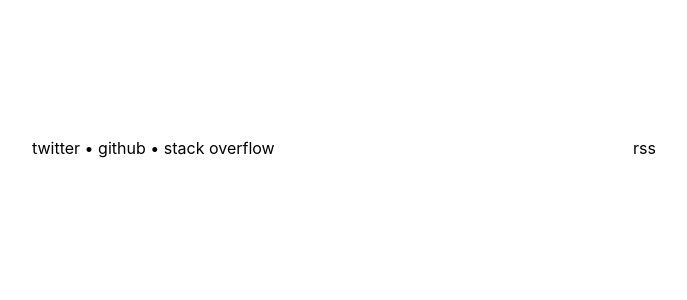
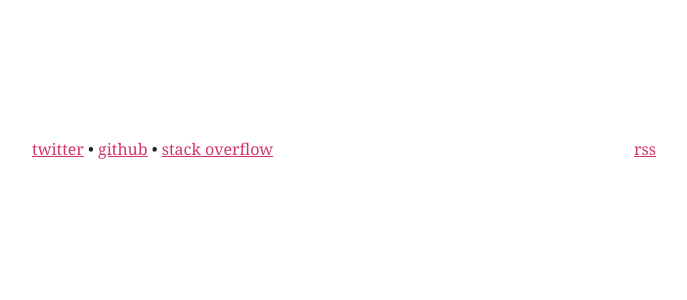
Before and after one commit to chimanSeyedhashemi/post, a Next.js app in the folder my-app/: page / in a window 1280 px wide. Shown: the top 300 px of the page, without its empty margins (296-983 px from the left). Built offline with nearby package versions, Linux system fonts and the light colour scheme.

Commit message:
Css variables

```diff
--- a/my-app/styles/globals.css
+++ b/my-app/styles/globals.css
@@ -1,16 +1,31 @@
-html,
+:root {
+  --bodyBackground: #fff;
+  --defaultColor: #222;
+  --primaryColor: #d23669;
+}
+
+body html,
 body {
+  background-color: var(--bodyBackground);
   padding: 0;
   margin: 0;
-  font-family: -apple-system, BlinkMacSystemFont, Segoe UI, Roboto, Oxygen,
-    Ubuntu, Cantarell, Fira Sans, Droid Sans, Helvetica Neue, sans-serif;
+  font-family: Merriweather, Georgia, serif, -apple-system, BlinkMacSystemFont,
+    Segoe UI, Roboto, Oxygen, Ubuntu, Cantarell, Fira Sans, Droid Sans,
+    Helvetica Neue, sans-serif;
 }
 
 a {
-  color: inherit;
-  text-decoration: none;
+  color: var(--primaryColor);
 }
 
 * {
   box-sizing: border-box;
 }
+p {
+  font-size: 1rem;
+  color: var(--defaultColor);
+}
+
+small {
+  color: var(--defaultColor);
+}
```
